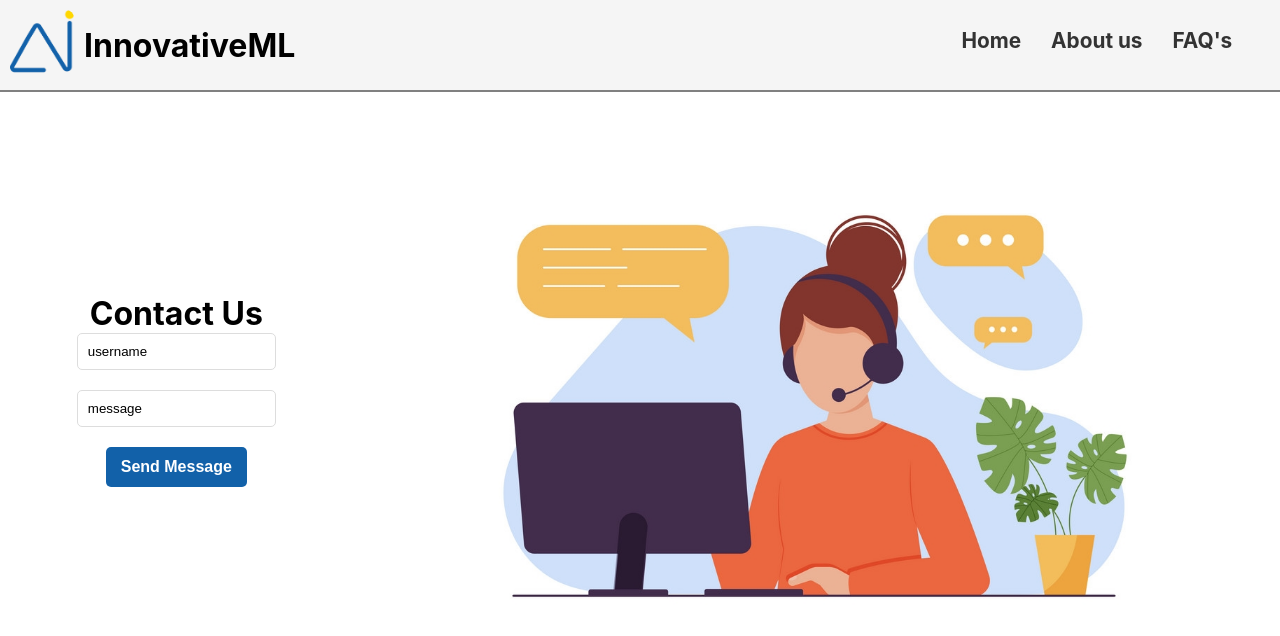
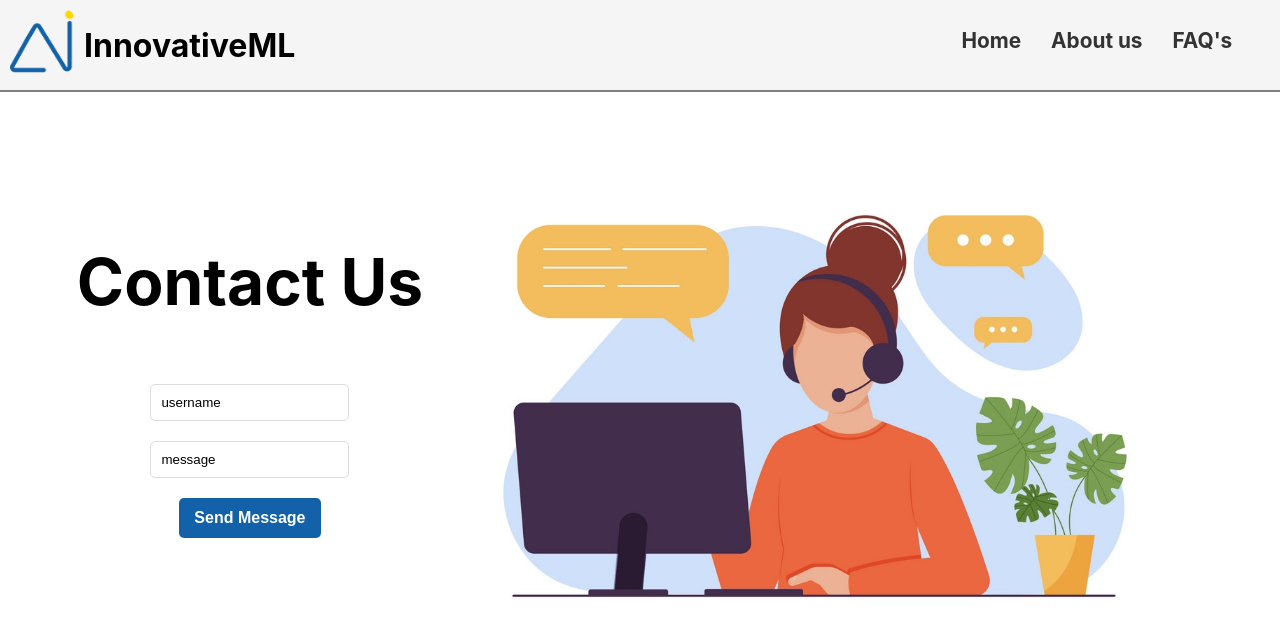
Before and after one commit to AhmadSerhall/innovativeML, a React (Create React App) app in the folder frontend/: page /contact in a window 1280 px wide. Shown: the top 636 px of the page. Built offline with nearby package versions, Linux system fonts and the light colour scheme.

Commit message:
added margin bottom for the title

```diff
--- a/frontend/src/pages/Contact/style.css
+++ b/frontend/src/pages/Contact/style.css
@@ -1,12 +1,15 @@
 .contact-container{
-justify-content: space-between;
-align-items: center;
-gap:0;
+    justify-content: space-between;
+    align-items: center;
 }
 .contact-info{
-justify-content: center;
-align-items: center;
-margin-left:6%;
+    justify-content: center;
+    align-items: center;
+    margin-left:6%;
+}
+.contact-title{
+    font-size: 4rem;
+    padding-bottom: 1em;
 }
 .contact-img-container{
     width:700px;
```
